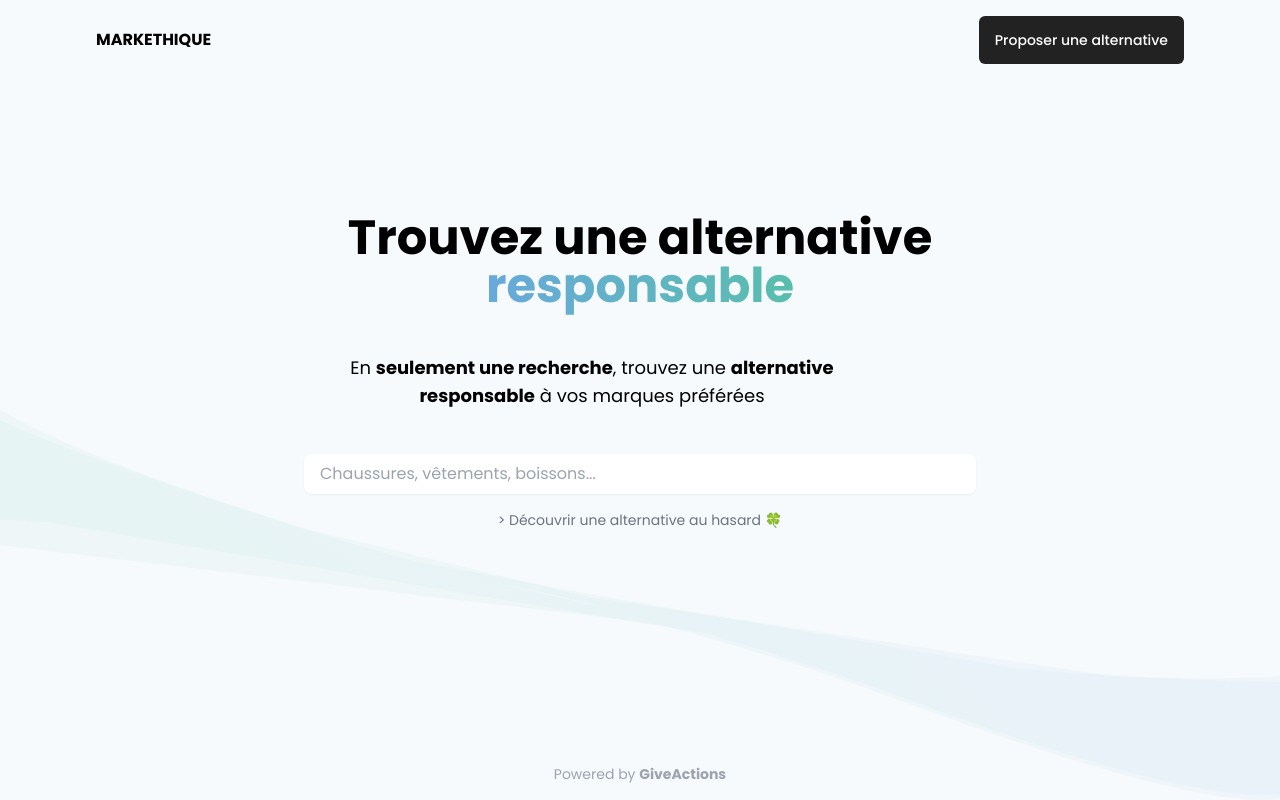
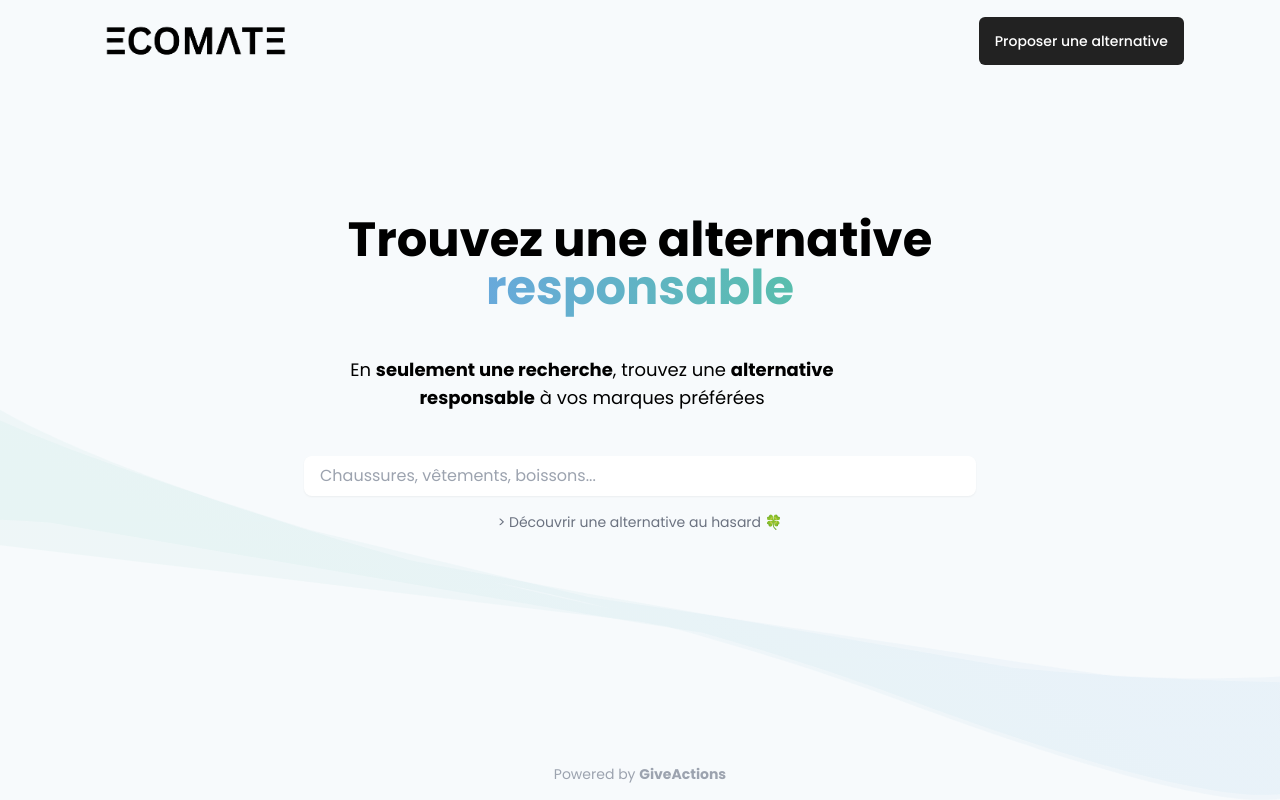
Before and after one commit to GaspardMerten/alternative-frontend, a Next.js app: page / in a window 1280 px wide. Built offline with nearby package versions, Linux system fonts and the light colour scheme.

Commit message:
Updating logo

```diff
--- a/src/components/Menu.tsx
+++ b/src/components/Menu.tsx
@@ -5,6 +5,7 @@ import Button from "@/components/Button";
 import React, {useState} from "react";
 import Dialog from "@/components/Dialog";
 import SuggestCompanyForm from "@/components/forms/SuggestCompanyForm";
+import Image from "next/image";
 
 export default function Menu() {
     const [isMenuOpen, setIsMenuOpen] = useState(false);
@@ -28,7 +29,9 @@ export default function Menu() {
                <SuggestCompanyForm onSubmitted={closeDialog}/>
             </Dialog>
             <nav className="items-center flex justify-between flex-wrap pt-4">
-                <Link href="/" className="uppercase font-bold">MARKETHIQUE</Link>
+                <Link href="/" className="uppercase font-bold">
+                    <Image src="/images/logo.png" alt="Markethique" width={200} height={50}/>
+                </Link>
                 <div
                     className="md:hidden flex items-center cursor-pointer"
                     onClick={toggleMenu}
```
Also changed, not shown: public/images/logo.png (added).
